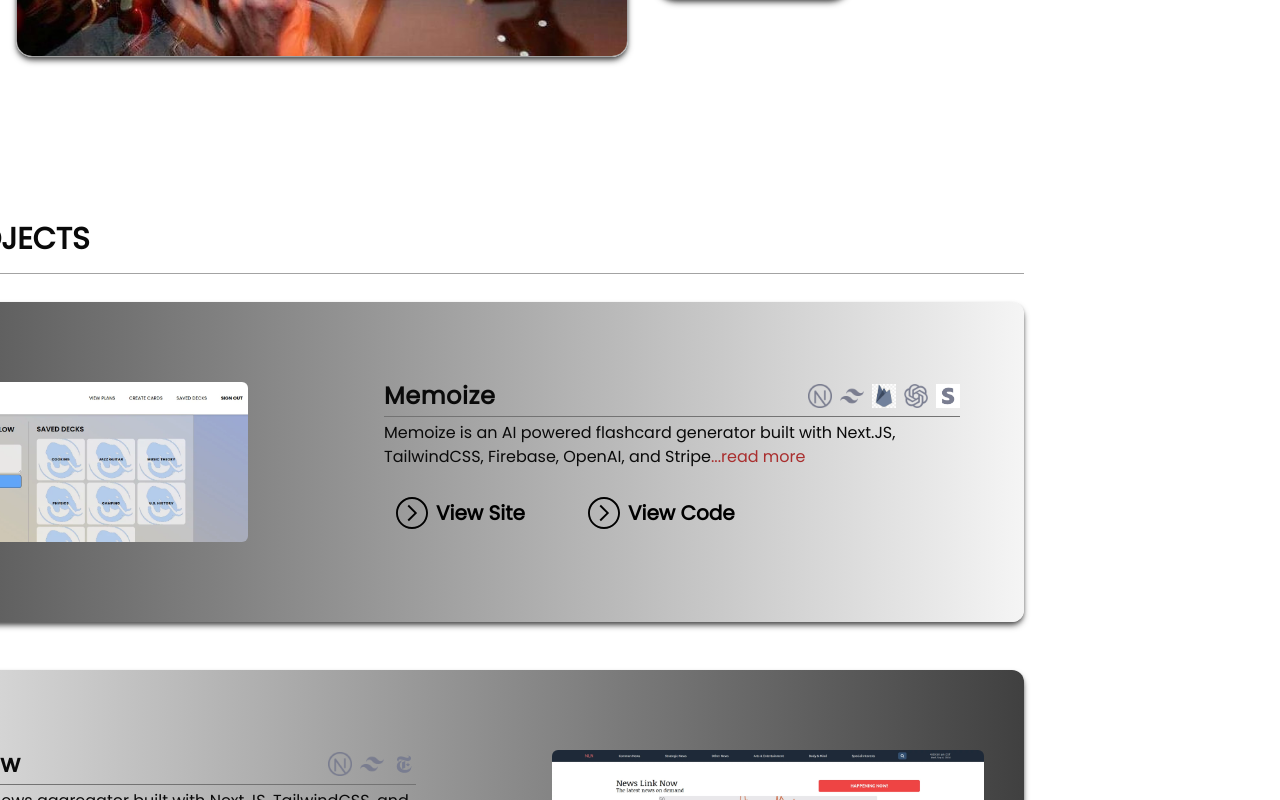
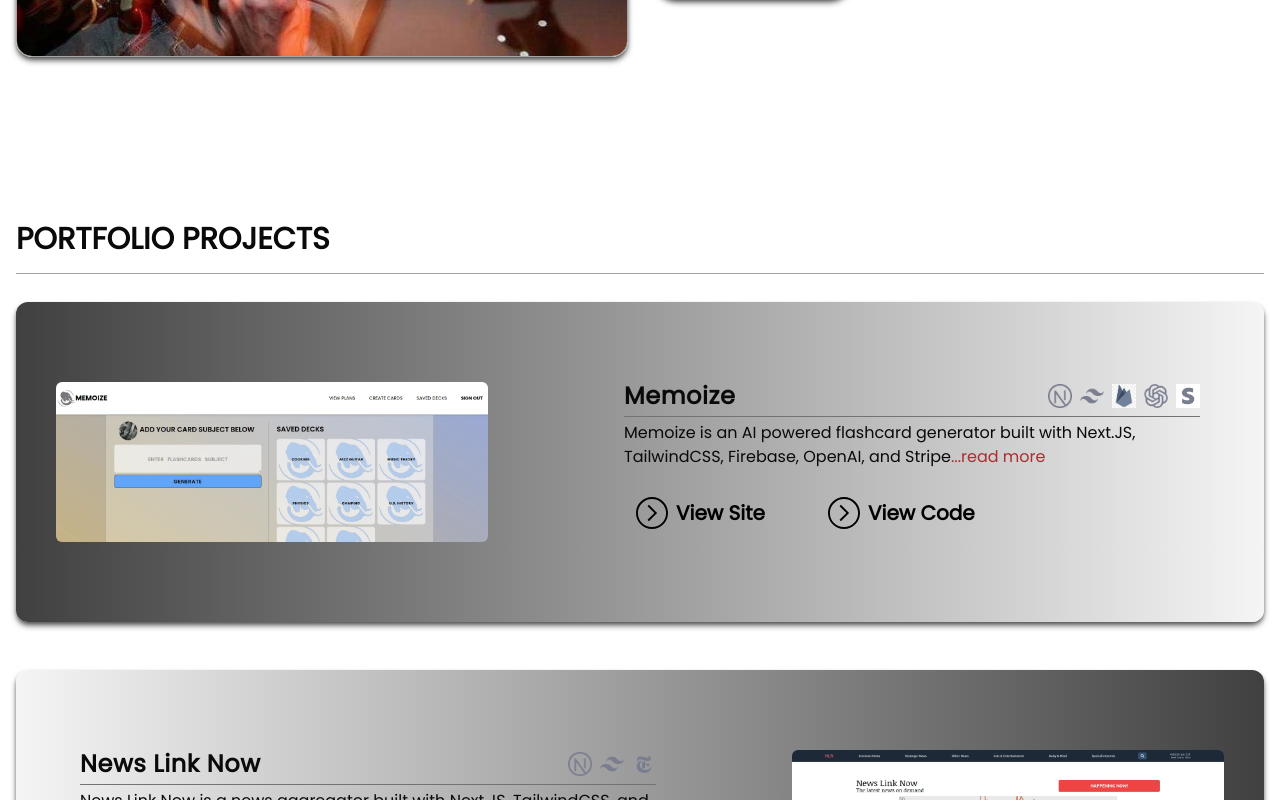
Before and after one commit to wlowrimore/fall-2024-pf, a Next.js app: page / in a window 1280 px wide. Shown: the part 1700-2500 px from the top of the page. Built offline with nearby package versions, Linux system fonts and the light colour scheme; no server answers.

Commit message:
updates lg ml in projects

```diff
--- a/src/app/components/project-components/Projects.tsx
+++ b/src/app/components/project-components/Projects.tsx
@@ -34,7 +34,7 @@
   return (
     <main
       id="projects"
-      className="rounded-2xl w-[24rem] md:w-[80rem] md:-ml-[15rem] flex flex-col justify-center md:justify-start mx-auto px-4 pt-24"
+      className="rounded-2xl w-[24rem] md:w-[80rem] md:-ml-[15rem] lg:ml-0 flex flex-col justify-center md:justify-start mx-auto px-4 pt-24"
     >
       <Fade cascade damping={0.5} direction="left" triggerOnce>
         <div className="w-full">
```
